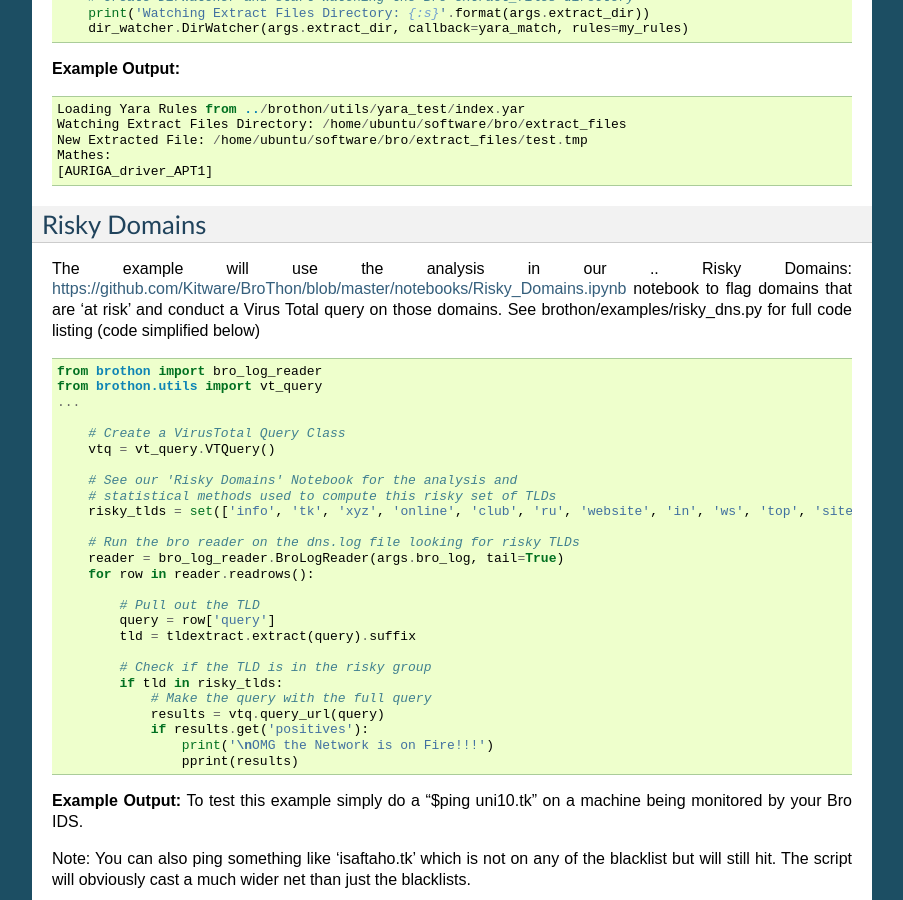
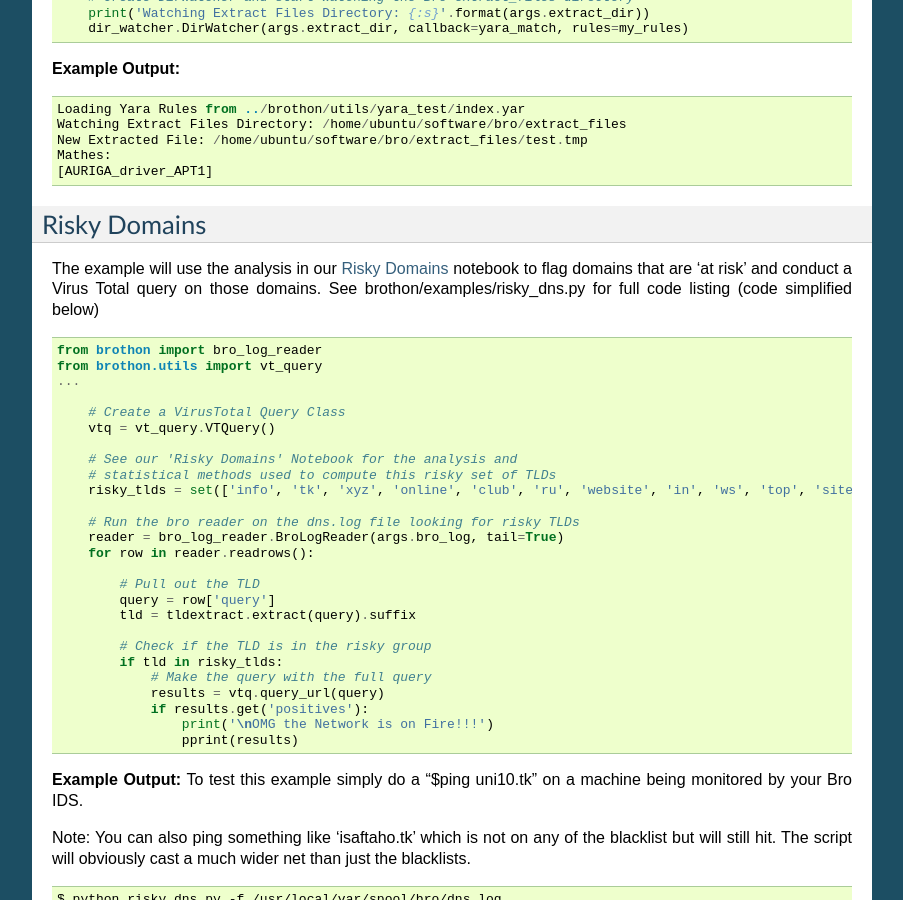
Before and after one commit to SuperCowPowers/zat, a Sphinx documentation site: the page built from docs/examples.rst, in a window 1280 px wide and 900 px high, scrolled down 2775 px. Shown: the whole window, without its empty margins (198-1101 px from the left). Built offline with Sphinx 7.4.7, drawn with Linux system fonts in a browser that asks for light colours.

Commit message:
fix notebook link

```diff
--- a/docs/examples.rst
+++ b/docs/examples.rst
@@ -194,7 +194,7 @@ See brothon/examples/yara_matches.py for full code listing (code simplified belo
 
 Risky Domains
 -------------
-The example will use the analysis in our .. Risky Domains: https://github.com/Kitware/BroThon/blob/master/notebooks/Risky_Domains.ipynb
+The example will use the analysis in our `Risky Domains <https://github.com/Kitware/BroThon/blob/master/notebooks/Risky_Domains.ipynb>`_
 notebook to flag domains that are 'at risk' and conduct a Virus Total query on those domains.
 See brothon/examples/risky_dns.py for full code listing (code simplified below)
 
```
